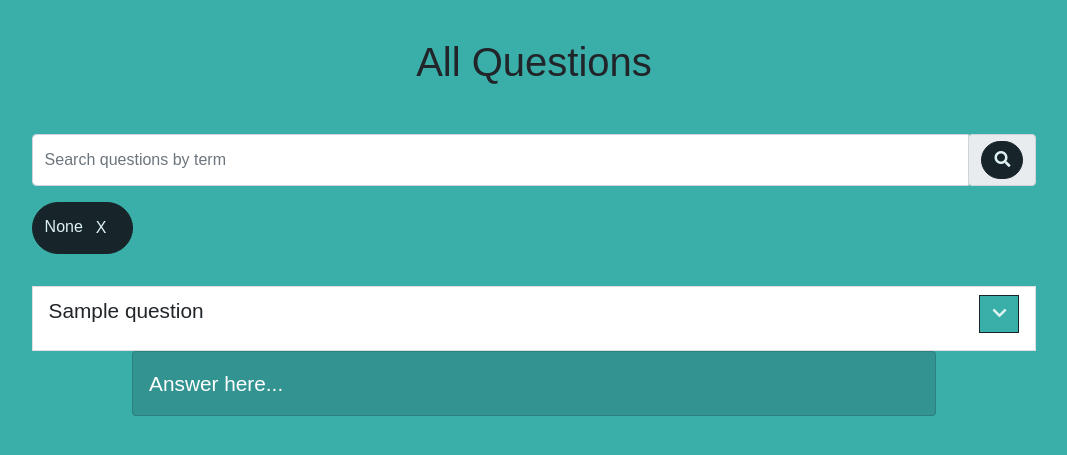
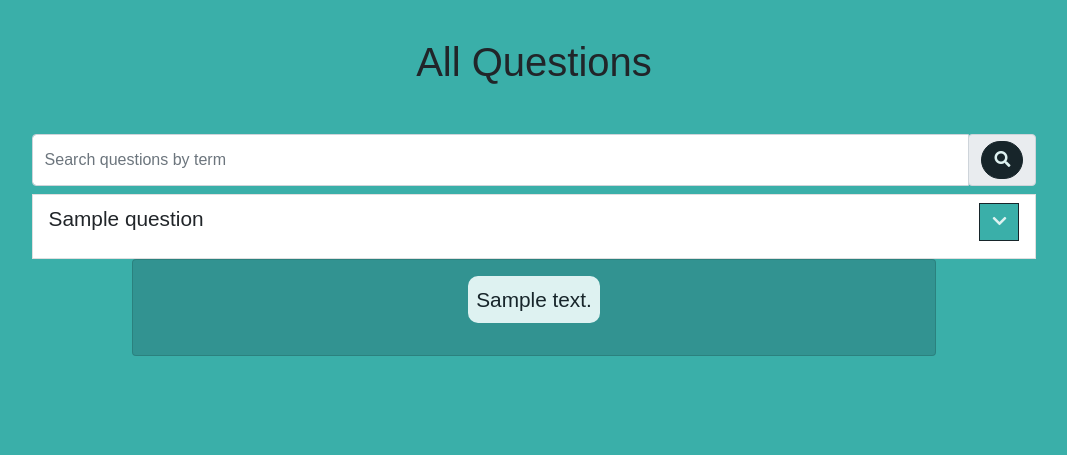
Before and after one commit to vidban/Quizby, a Flask app: page /questions in a window 1280 px wide, after a click that opens the changed part. Shown: the part 91-546 px from the top of the page, without its empty margins (106-1173 px from the left). Run offline with Flask 2, Linux system fonts and the light colour scheme; tables that the repository leaves empty hold one stand-in row (values such as "Sample post"); parts of the project's set-up code (start-up, migrations or seed data) failed here and were passed over; some libraries are stand-ins or nearby versions.

Commit message:
Added answers to answer accordian with highlight on correct answer

```diff
--- a/app.py
+++ b/app.py
@@ -300,7 +300,7 @@ def search_unsplash():
 def questions():
     """ Page with listing of questions """
 
-    search = request.args.get('q')
+    search = request.args.get('q') or ""
 
     if not search:
         questions = Question.query.all()
--- a/static/stylesheets/style.css
+++ b/static/stylesheets/style.css
@@ -312,6 +312,10 @@ body{
   transform: scale(1.2);
 }
 
+.questions .filtered-by button:hover{
+  transform: none;
+}
+
 .question-list{
   font-size: 1.3em;
 }
@@ -329,6 +333,18 @@ body{
 .q-answer .card {
   background-color: rgba(43, 120, 122, 0.5);
   color: white;
+}
+
+.q-answer .correct{
+  background-color: rgba(222, 242, 241);
+  color: #17252A;
+  border-radius: 10px;
+}
+
+.q-answer .wrong{
+  background-color: rgba(222, 242, 241, 0.75);
+  border-radius: 10px;
+  opacity:.50;
 }
 
 /* ************ add -questions ***************** */
--- a/templates/questions/questions.html
+++ b/templates/questions/questions.html
@@ -64,8 +64,10 @@
 						</div>
 					</li>
 					<div id="qn{{question.id}}" class="q-answer collapse">
-						<div class="card card-body">
-							Answer here...
+						<div class="card card-body d-flex flex-row justify-content-around">
+							{%for a in question.answers%}
+								<p class="p-2 d-inline-block {{'correct' if a.correct else 'wrong'}}">{{a.answer}}</p>
+							{% endfor %}
 						</div>
 					</div>
 				</div>
```
